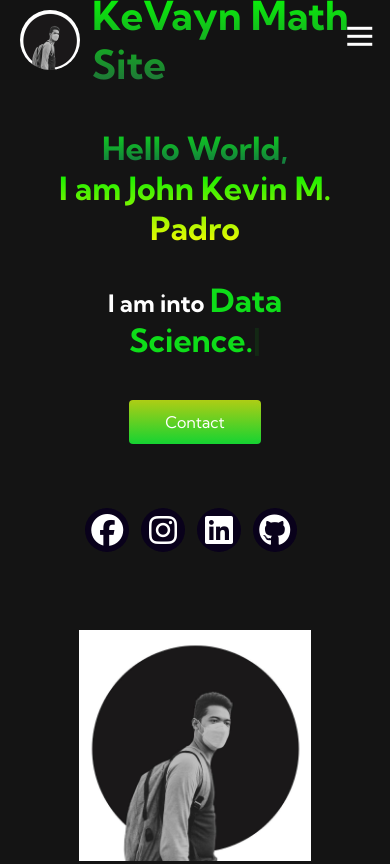
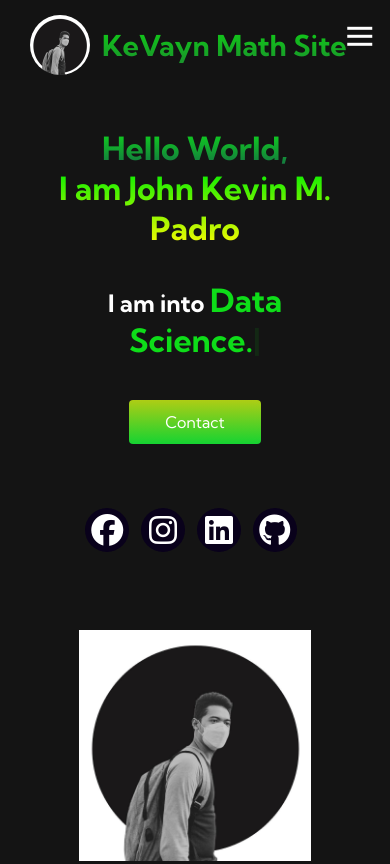
Before and after one commit to coolkid1611/Kevayn-Math-Site, a plain HTML site: page index.html in a window 390 px wide. Shown: the top 864 px of the page. Drawn offline with nearby package versions, Linux system fonts and the light colour scheme.

Commit message:
Update styles.css

```diff
--- a/styles.css
+++ b/styles.css
@@ -258,6 +258,9 @@
 
     #navbar__logo{
         padding-left: 20px;
+        font-size: 1.8rem; /* Adjusted font size */
+        margin-left: 10px; /* Add left margin */
+        margin-top: 10px; /* Add top margin */
     }
 
     .navbar__toggle .bar{
```
